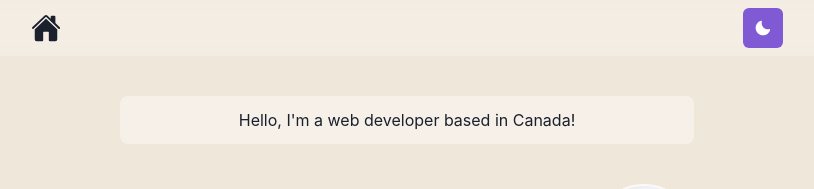
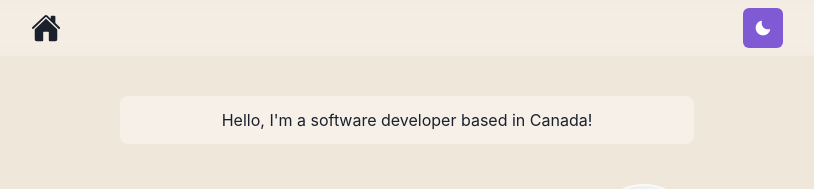
Before and after one commit to ongka/karl-homepage, a Next.js app: page / in a window 1280 px wide. Shown: the top 189 px of the page, without its empty margins (233-1047 px from the left). Built offline with nearby package versions, Linux system fonts and the light colour scheme.

Commit message:
updated header

```diff
--- a/pages/index.js
+++ b/pages/index.js
@@ -21,7 +21,7 @@ const Page = ()  => {
   return (
   <Container>
     <Box borderRadius="lg" bg={useColorModeValue('whiteAlpha.500', 'whiteAlpha.200')} p={3} mb={6} my={10} textAlign="center" >
-      Hello, I&apos;m a web developer based in Canada!
+      Hello, I&apos;m a software developer based in Canada!
     </Box>
 
     <Box display={{md:'flex'}}>
```
